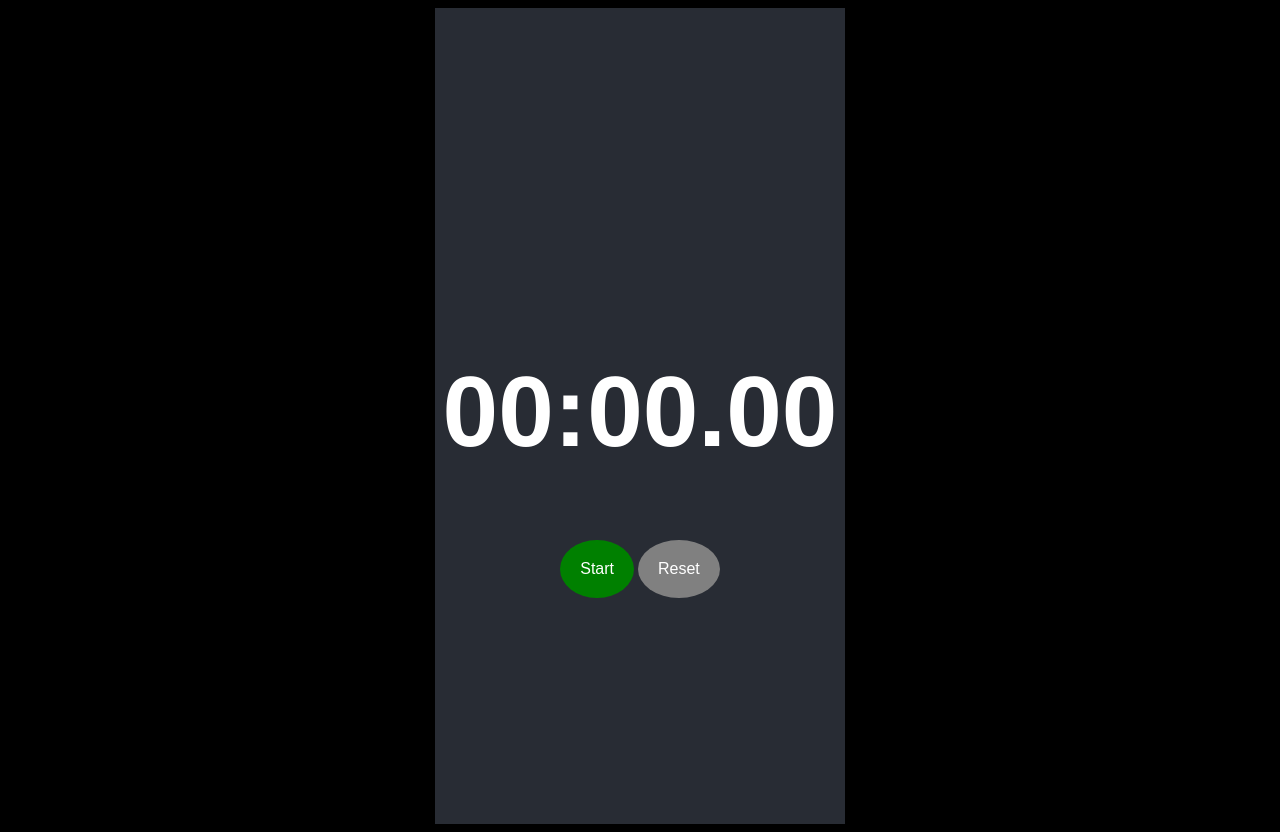
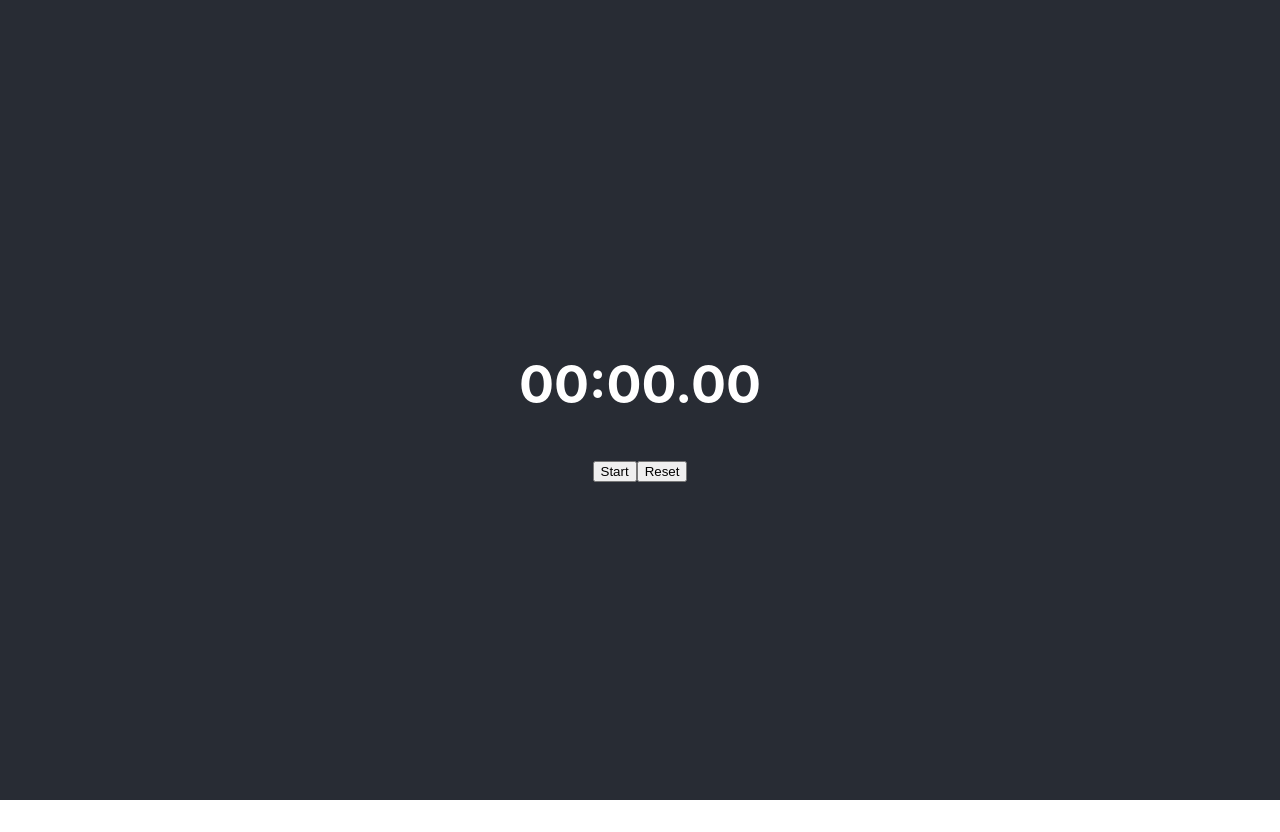
Before and after one commit to Mark-Adaptive/React-Stopwatch, a React (Create React App) app: page / in a window 1280 px wide. After the commit the page ends 800 px from the top, so only its background shows below. Built offline with nearby package versions, Linux system fonts and the light colour scheme.

Commit message:
Refactor hook

```diff
--- a/src/Timer.js
+++ b/src/Timer.js
@@ -1,49 +1,22 @@
 import React, { useEffect, useRef, useMemo, useReducer } from 'react';
 import {msToTimerString, formatLap} from "./utils.js";
-import { initialStopwatch, reducerWithLaps } from "./useStopwatch.js"
+import { useStopwatch } from "./useStopwatch.js"
 
 function Timer() {
 
-    const [{elapsedTime, isRunning, lapTimes}, dispatch] = useReducer(reducerWithLaps, initialStopwatch);
+    const [{elapsedTime, isRunning}, dispatch] = useStopwatch();
     //const [lapTimes, lapDispatch] = useReducer(lapReducer, initialLaps);
-    const startTime = useRef(0);
-
-    let timerProcess;
-    useEffect (() => {
-        if (isRunning) {
-            startTime.current += Date.now();
-            timerProcess = setInterval(() => {
-                dispatch({type: "TICK", payload: Date.now() - startTime.current});
-            }, 1)
-        }
-
-        else if (startTime.current !== 0) {
-            startTime.current -= Date.now();
-        }
-
-        return () => clearInterval(timerProcess);
-
-    }, [isRunning]);
-
-    // At reset
-    useEffect(() => {
-        if (elapsedTime === 0) {
-            startTime.current = 0;
-        }
-    }, [elapsedTime]);
 
     // When a new lap gets added
-    const lapDisplay = useMemo(() => {
-        console.log(lapTimes);
+    /*const lapDisplay = useMemo(() => {
         const minLapTime = lapTimes.length < 2 ? null : Math.min(...lapTimes);
         const maxLapTime = lapTimes.length < 2 ? null : Math.max(...lapTimes);
 
         return [...lapTimes].map((lap, index) => formatLap(lap, index, lapTimes.length, minLapTime, maxLapTime));
 
-    }, [lapTimes]);
+    }, [lapTimes]);*/
 
     return (
-        <body>
         <div className="App">
             <header className="App-header">
                 <div>
@@ -52,11 +25,11 @@ function Timer() {
                         <button id="toggle" onClick={() => dispatch({type: "TOGGLE"})}>{isRunning ? "Stop" : "Start"}</button>
                         <button id="lap" onClick={() => isRunning ? dispatch({type: "LAP", payload: elapsedTime}) : dispatch({type: "RESET"})}>{isRunning ? "Lap" : "Reset"}</button>
                     </div>
-                        <ul className="laps"> {lapDisplay} </ul>
+                    <div className="laps">
+                    </div>
                 </div>
             </header>
         </div>
-        </body>
     )
 }
 
--- a/src/index.css
+++ b/src/index.css
@@ -1,44 +1,13 @@
 body {
-  display: flex;
-  flex-direction: column;
-  justify-content: center;
-  align-items: center;
-  font-family: 'Helvetica';
-  color: white;
-  background-color: black;
+  margin: 0;
+  font-family: -apple-system, BlinkMacSystemFont, 'Segoe UI', 'Roboto', 'Oxygen',
+    'Ubuntu', 'Cantarell', 'Fira Sans', 'Droid Sans', 'Helvetica Neue',
+    sans-serif;
+  -webkit-font-smoothing: antialiased;
+  -moz-osx-font-smoothing: grayscale;
 }
-button {
-  border: none;
-  color: white;
-  padding: 20px;
-  text-align: center;
-  text-decoration: none;
-  display: inline-block;
-  font-size: 16px;
-  margin: 4px 2px;
-  border-radius: 50%;
+
+code {
+  font-family: source-code-pro, Menlo, Monaco, Consolas, 'Courier New',
+    monospace;
 }
-.buttons {
-  text-align: center;
-}
-#lap {
-  margin-right: 50px;
-  background-color: gray;
-}
-#toggle {
-  margin-left: 50px;
-  background-color: green;
-}
-#timeDisplay {
-  margin-top: 150px;
-  font-size: 100px;
-}
-li {
-  font-size: 24px;
-  font-weight: bold;
-  list-style-type: none;
-}
-.laps {
-  font-weight: bolder;
-  text-align: center;
-}
--- a/src/useStopwatch.js
+++ b/src/useStopwatch.js
@@ -1,14 +1,27 @@
-export const initialStopwatch = {
+import React, { useEffect, useRef, useMemo, useReducer } from 'react';
+
+/*export const reducerWithLaps = (state, {type, payload}) => {
+    switch(type) {
+        case "LAP":
+            const timeCountedInLaps = state.lapTimes.reduce((sum, lapTime) => sum + lapTime, 0);
+            const newLapTime = payload - timeCountedInLaps;
+            return {...state, lapTimes: [newLapTime, ...state.lapTimes]};
+        default:
+            const {elapsedTime, isRunning, lapTimes} = reducer(state, {type, payload});
+            return {elapsedTime, isRunning, lapTimes};
+    }
+}
+*/
+
+export const useStopwatch = () => {
+    const initialStopwatch = {
         elapsedTime: 0,
         isRunning: false,
-    lapTimes: []
     }
 
-export const initialLaps = {
-    lapTimes: []
-}
+    const startTime = useRef(0);
 
-export const reducer = (state, {type, payload}) => {
+    function reducer (state, {type, payload}) {
         switch(type) {
             case "TOGGLE":
                 return {...state, isRunning: !state.isRunning};
@@ -21,14 +34,53 @@ export const reducer = (state, {type, payload}) => {
         }
     }
 
-export const reducerWithLaps = (state, {type, payload}) => {
-    switch(type) {
-        case "LAP":
-            const timeCountedInLaps = state.lapTimes.reduce((sum, lapTime) => sum + lapTime, 0);
-            const newLapTime = payload - timeCountedInLaps;
-            return {...state, lapTimes: [newLapTime, ...state.lapTimes]};
-        default:
-            const {elapsedTime, isRunning, lapTimes} = reducer(state, {type, payload});
-            return {elapsedTime, isRunning, lapTimes};
+    const [{elapsedTime, isRunning}, dispatch] = useReducer(reducer, initialStopwatch);
+
+    let timerProcess;
+    useEffect (() => {
+        if (isRunning) {
+            startTime.current += Date.now();
+            // eslint-disable-next-line react-hooks/exhaustive-deps
+            timerProcess = setInterval(() => {
+                dispatch({type: "TICK", payload: Date.now() - startTime.current});
+            }, 1)
         }
+
+        else if (startTime.current !== 0) {
+            startTime.current -= Date.now();
         }
+
+        return () => clearInterval(timerProcess);
+
+    }, [isRunning]);
+
+    // At reset
+    useEffect(() => {
+        if (elapsedTime === 0) {
+            startTime.current = 0;
+        }
+    }, [elapsedTime]);
+
+    return [{elapsedTime, isRunning}, dispatch];
+}
+
+
+/* const useStopwatch = () => {
+    // TODO: implement this
+
+    return [{]}]
+}
+
+
+const useStopwatchWithLaps = () => {
+    const [{ellapsedTime, isRunning}, stopwatchDispatch] = useStopwatch()
+    //
+    //
+
+}
+*/
+
+/*
+type UseStopwatch: (): [{ellapsedTime: number, isRunning: boolean}, dispatch('TOGGLE' | 'RESET')]
+type UseStopwatch: (): [{ellapsedTime: number, isRunning: boolean, laps: number[]}, dispatch('TOGGLE' | 'RESET' | 'LAP')]
+*/
```
Lines whose indentation alone changed are shown as unchanged.
